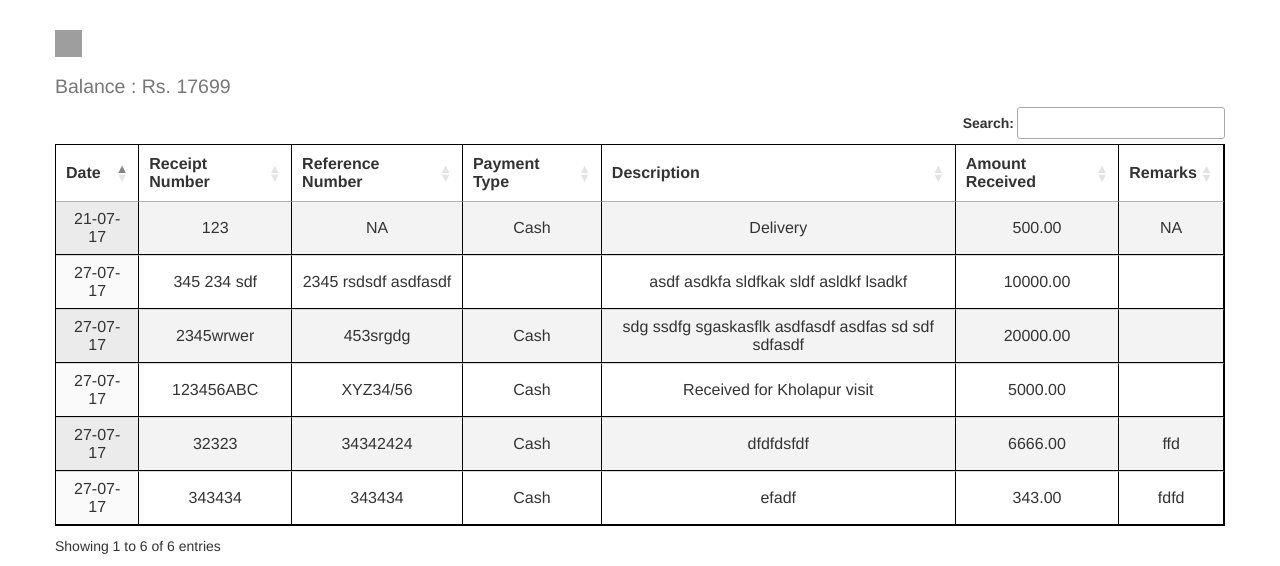
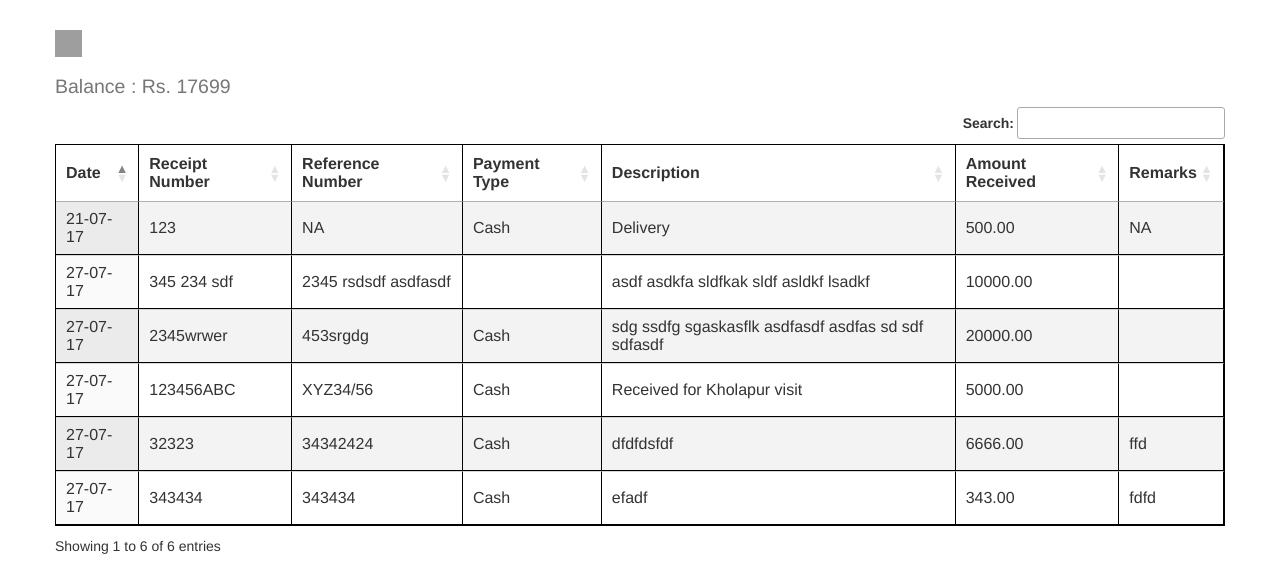
Before and after one commit to inwonday/pettyCash, a Django app: page /pettyCashReceipts in a window 1280 px wide. Shown: the part 71-637 px from the top of the page. Run offline with Django 3.2, Linux system fonts and the light colour scheme; a user stored in the database is signed in; data comes from the database, SQL or seed files in the repository; some libraries are stand-ins or nearby versions; grey boxes are pictures that could not be loaded.

Commit message:
Petty cash receipt left align

```diff
--- a/bwi/templates/bwi/pettyCashReceipts.html
+++ b/bwi/templates/bwi/pettyCashReceipts.html
@@ -35,8 +35,11 @@
   background-image: -o-linear-gradient(left, #c4e17f, #c4e17f 12.5%, #f7fdca 12.5%, #f7fdca 25%, #fecf71 25%, #fecf71 37.5%, #f0776c 37.5%, #f0776c 50%, #db9dbe 50%, #db9dbe 62.5%, #c49cde 62.5%, #c49cde 75%, #669ae1 75%, #669ae1 87.5%, #62c2e4 87.5%, #62c2e4);
   background-image: linear-gradient(to right, #c4e17f, #c4e17f 12.5%, #f7fdca 12.5%, #f7fdca 25%, #fecf71 25%, #fecf71 37.5%, #f0776c 37.5%, #f0776c 50%, #db9dbe 50%, #db9dbe 62.5%, #c49cde 62.5%, #c49cde 75%, #669ae1 75%, #669ae1 87.5%, #62c2e4 87.5%, #62c2e4);
 }
-        td{
-            text-align: center;
+         td{
+            text-align: left;
+        }
+        th {
+            padding-left: 10px;
         }
         #pettyCashReceipts{
   border:1px solid black;
```
